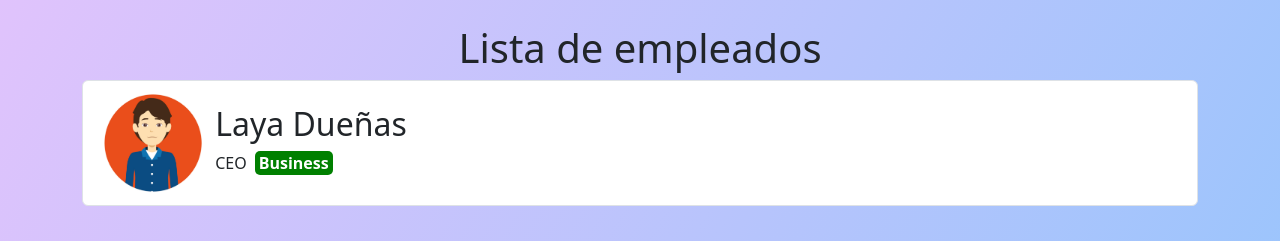
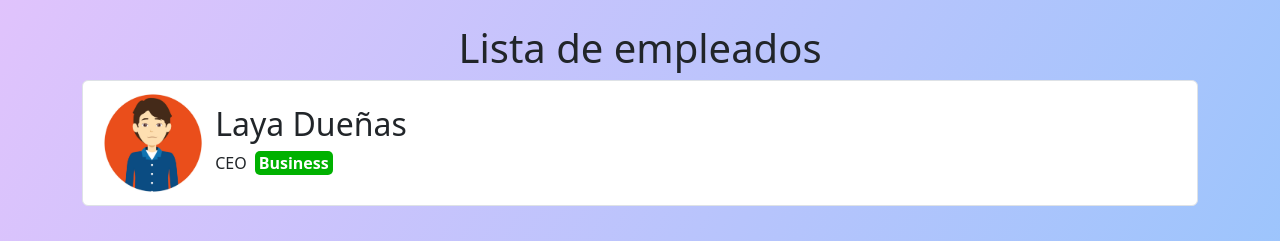
Before and after one commit to lucasecapdevila/react-tp1-ejercicio7, a React (Vite) app: page / in a window 1280 px wide. Shown: the top 241 px of the page. Built offline with nearby package versions, Linux system fonts and the light colour scheme.

Commit message:
se cambia el color de fondo del area del empleado

```diff
--- a/src/App.css
+++ b/src/App.css
@@ -31,7 +31,7 @@
 }
 
 .area{
-  background: green;
+  background: #00b100;
   font-weight: 700;
   color: white;
   border-radius: 5px;
```
